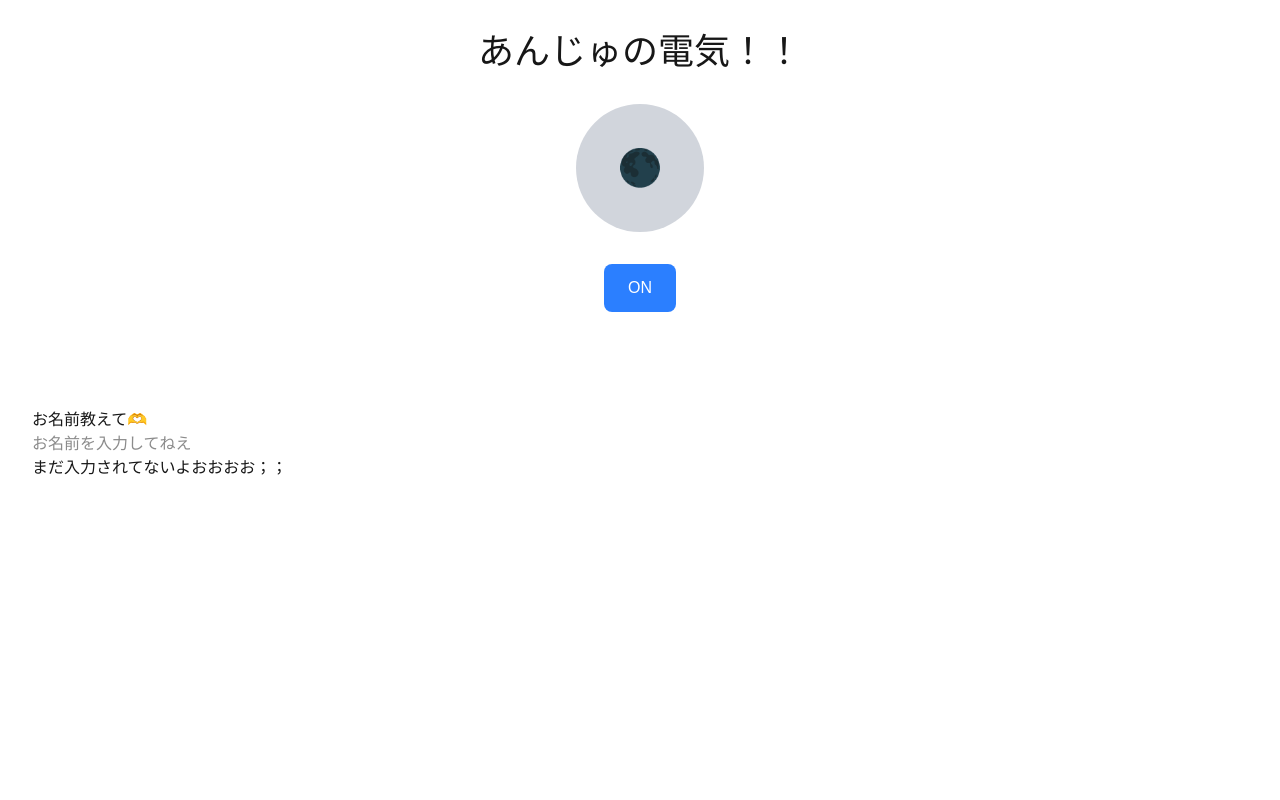
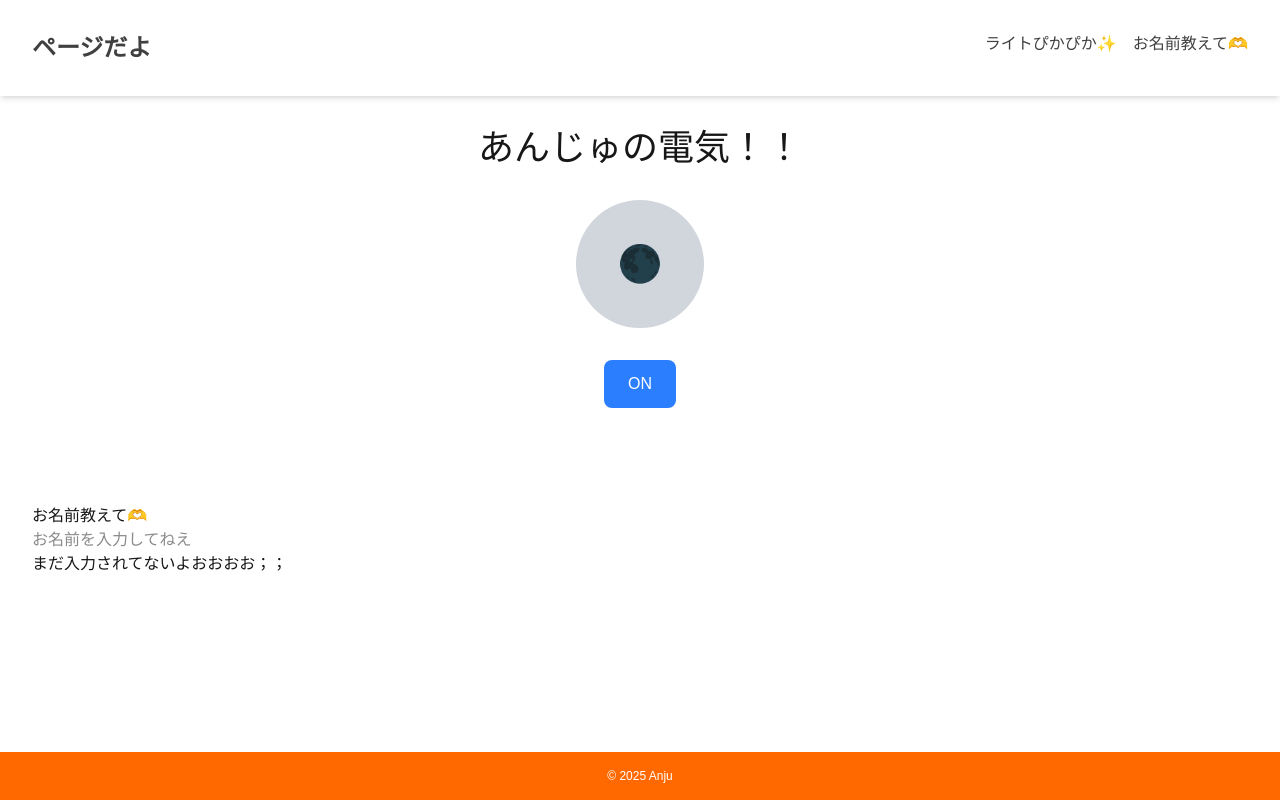
Before and after one commit to Anju1023/tutorial-nextjs, a Next.js app: page / in a window 1280 px wide. Built offline with nearby package versions, Linux system fonts and the light colour scheme.

Commit message:
ヘッダーとフッターコンポーネントを追加し、ページコンポーネントに組み込みました。

```diff
--- a/src/app/page.tsx
+++ b/src/app/page.tsx
@@ -1,14 +1,17 @@
 'use client';
 
+import Footer from '@/components/layouts/footer/Footer';
+import Header from '@/components/layouts/header/Header';
 import LightApp from '@/components/LightApp';
 import NameApp from '@/components/NameApp';
-import { useState } from 'react';
 
 export default function Home() {
 	return (
 		<div>
+			<Header />
 			<LightApp />
 			<NameApp />
+			<Footer />
 		</div>
 	);
 }
--- a/src/components/layouts/footer/Footer.tsx
+++ b/src/components/layouts/footer/Footer.tsx
@@ -0,0 +1,9 @@
+export default function Footer() {
+	return (
+		<footer className="absolute bottom-0 bg-orange-500 w-full shadow-md">
+			<div className="text-center py-4">
+				<p className="text-white text-xs bottom-0 ">&copy; 2025 Anju</p>
+			</div>
+		</footer>
+	);
+}
--- a/src/components/layouts/header/Header.tsx
+++ b/src/components/layouts/header/Header.tsx
@@ -0,0 +1,15 @@
+export default function Header() {
+	return (
+		<header className="p-8 shadow-md">
+			<div className="flex justify-between">
+				<h1 className="text-2xl font-bold text-neutral-700">ページだよ</h1>
+				<nav>
+					<ul className="flex gap-4">
+						<li className="text-neutral-700">ライトぴかぴか✨</li>
+						<li className="text-neutral-700">お名前教えて🫶</li>
+					</ul>
+				</nav>
+			</div>
+		</header>
+	);
+}
```
